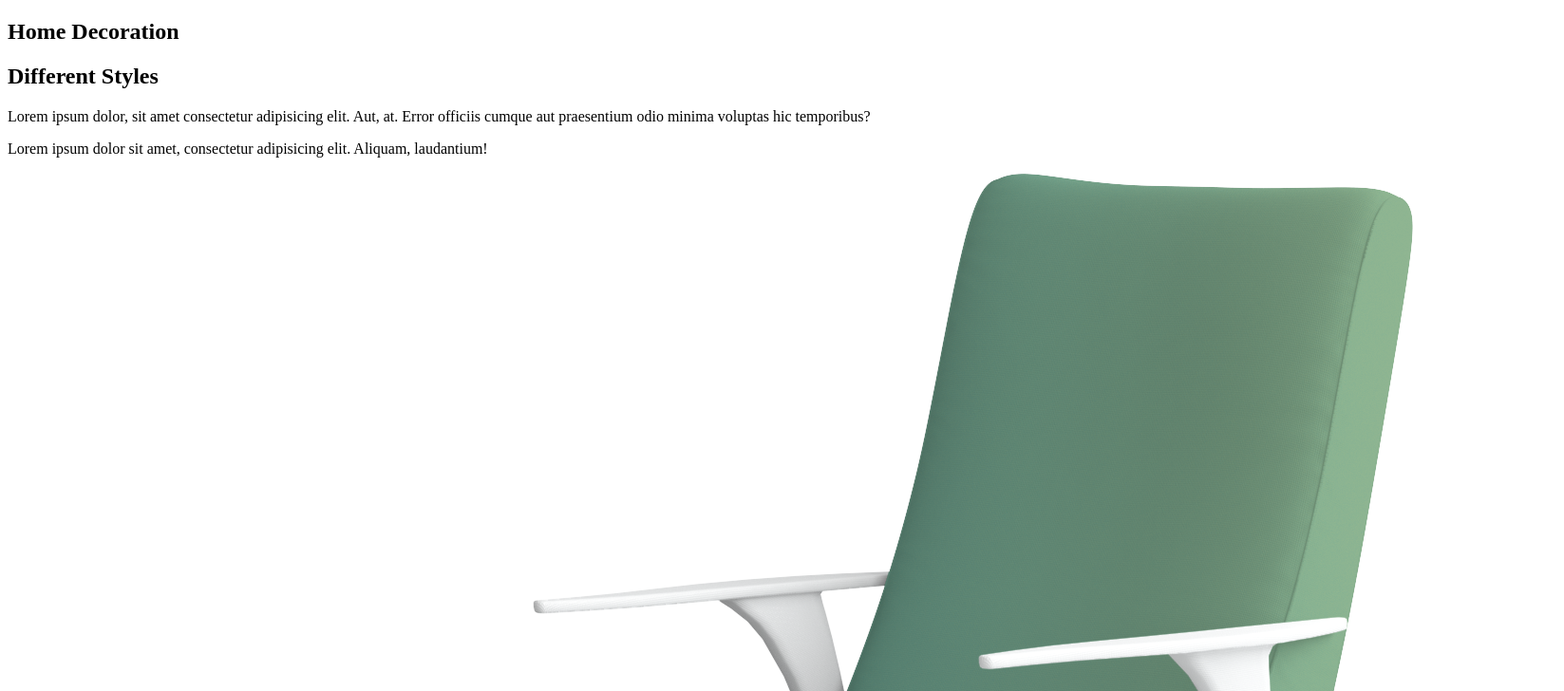
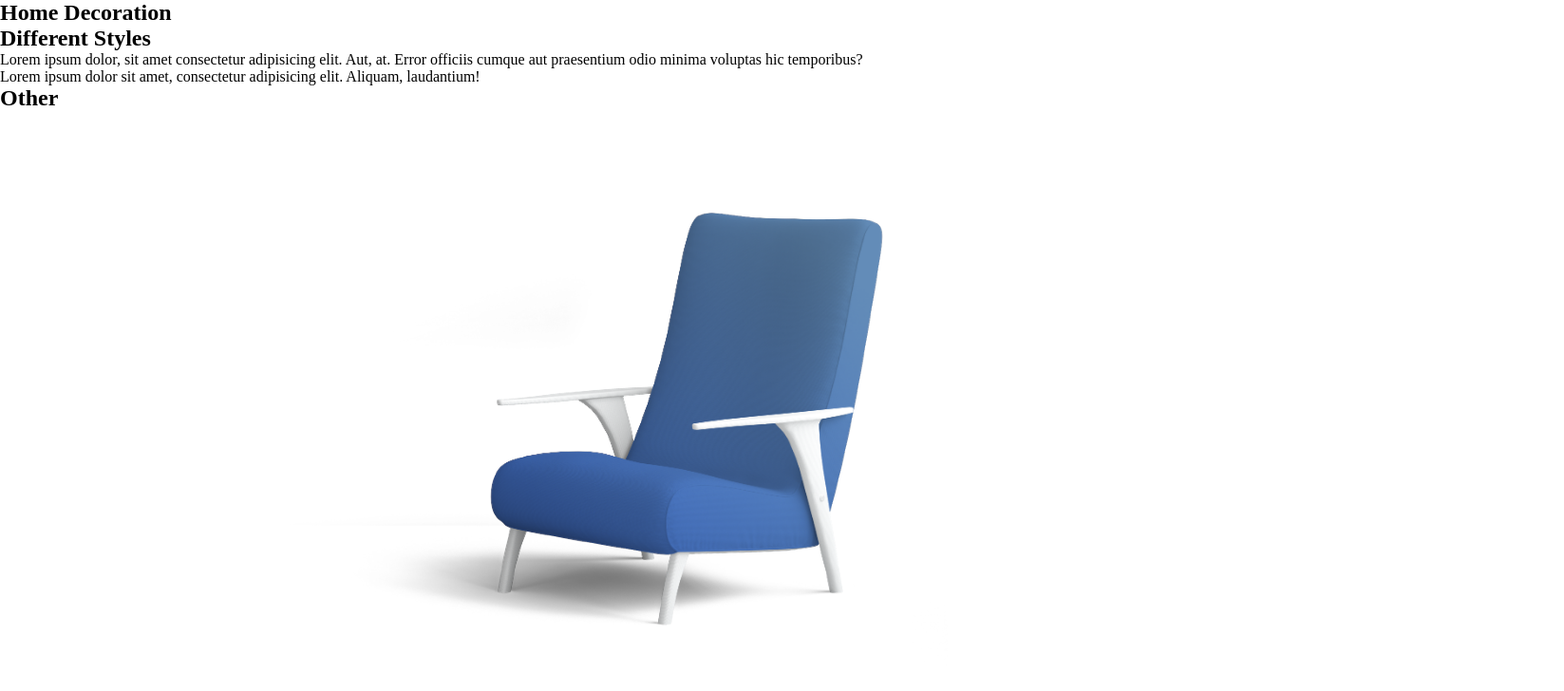
Before and after one commit to Kushanrawindu/Fullpage_Animation_JS, a plain HTML site: page index.html in a window 1280 px wide. Shown: the top 728 px of the page at 95% size, 1647 px wide, since content can reach past the window. Drawn offline with Linux system fonts and the light colour scheme.

Commit message:
added custom css

```diff
--- a/index.html
+++ b/index.html
@@ -3,7 +3,9 @@
 <head>
     <meta charset="UTF-8">
     <meta name="viewport" content="width=device-width, initial-scale=1.0">
-    <title>Document</title>
+    <link rel="stylesheet" href="style.css">
+    <link rel="stylesheet" href="fullpage.min.css">
+    <title>Fullpage</title>
 </head>
 <body>
     <div id="fullpage">
@@ -24,5 +26,7 @@
             <h1>Other</h1>
         </section>
     </div>
+
+    <script src="./fullpage.min.js"></script>
 </body>
 </html>
--- /dev/null
+++ b/style.css
@@ -0,0 +1,13 @@
+* {
+    margin: 0;
+    padding: 0;
+    box-sizing: border-box;
+}
+
+.chair {
+    height: 60%;
+    position: absolute;
+    top: 70%;
+    left: 50%;
+    transform: translate(-50%, -70%);
+}
```
Also changed, not shown: app.js (added).
